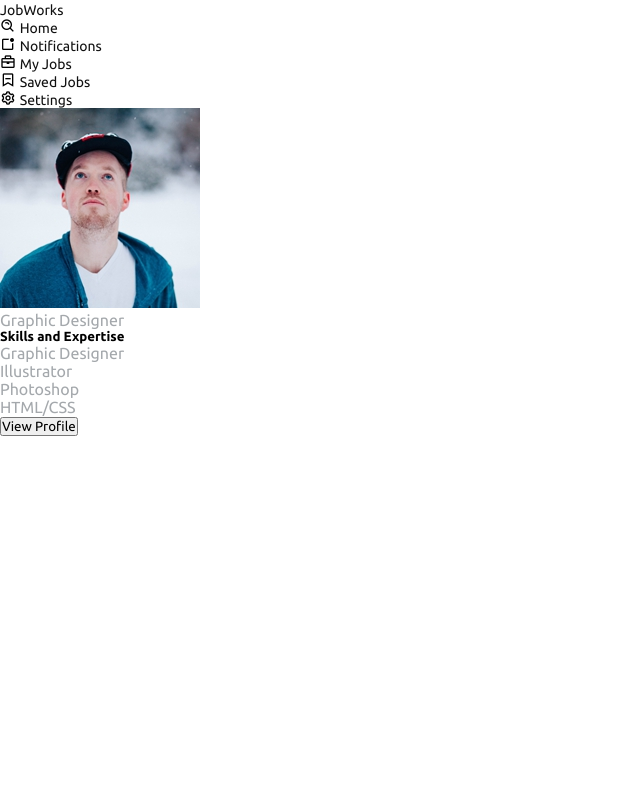
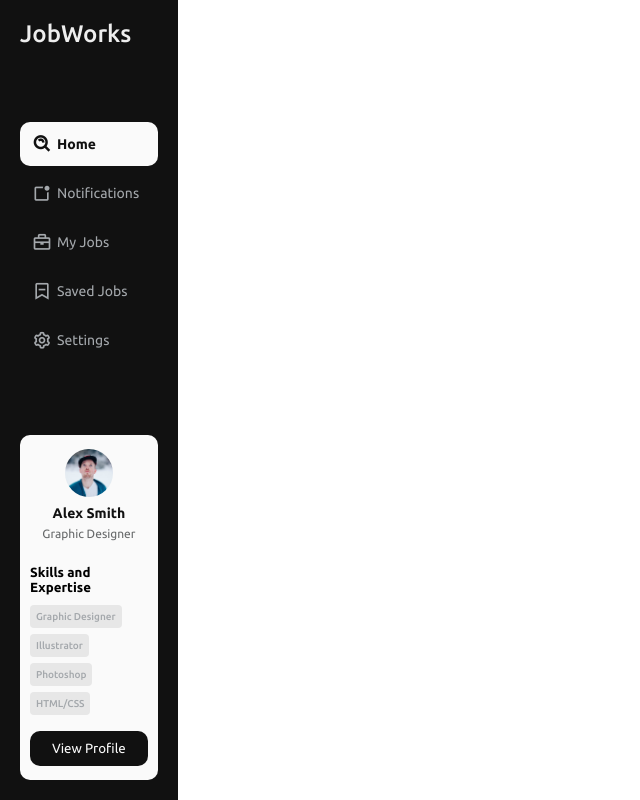
Before and after one commit to marykasp/design-frontend, a plain HTML site: page index.html in a window 1280 px wide. Shown: the whole page, without its empty margins (0-640 px from the left). Drawn offline with nearby package versions, Linux system fonts and the light colour scheme.

Commit message:
style: sidebar styles

```diff
--- a/index.html
+++ b/index.html
@@ -12,9 +12,11 @@
     <title>Job Platform | Design</title>
   </head>
   <body>
+    <!-- *** SIDEBAR *** -->
     <div class="sidebar">
       <a href="#">JobWorks</a>
 
+      <!-- Navigation Links -->
       <div class="side-nav">
         <div class="item active">
           <i class="bx bx-search-alt"></i>
@@ -40,9 +42,10 @@
 
       <!-- User Profile -->
       <div class="side-profile">
+        <!-- Profile Info -->
         <div class="info">
           <img src="assets/male-profile-1.png" alt="profile image" />
-          <a href=""></a>
+          <a href="#">Alex Smith</a>
           <p>Graphic Designer</p>
         </div>
         <!-- Profile Skills -->
@@ -67,5 +70,8 @@
         <button>View Profile</button>
       </div>
     </div>
+
+    <!-- *** MAIN CONTAINER *** -->
+    <div class="container"></div>
   </body>
 </html>
--- a/style.css
+++ b/style.css
@@ -1,4 +1,12 @@
 @import url("https://fonts.googleapis.com/css2?family=Ubuntu:ital,wght@0,300;0,400;0,500;0,700;1,300;1,400;1,500;1,700&display=swap");
+
+:root {
+  /* colors */
+  --main-dark: #111;
+  --main-light: #fafafa;
+  --font-gray: #a4a8ac;
+  --font-light: #eee;
+}
 
 * {
   margin: 0;
@@ -10,15 +18,129 @@
 
 a {
   text-decoration: none;
-  color: #111;
+  color: var(--main-dark);
   font-size: 0.875rem;
 }
 
 p {
-  color: #a4a8ac;
+  color: var(--font-gray);
 }
 
 body {
   display: flex;
   height: 100vh;
 }
+
+/***** SIDEBAR *****/
+.sidebar {
+  flex: 1;
+  background-color: var(--main-dark);
+  padding: 20px;
+  display: flex;
+  flex-direction: column;
+  justify-content: space-between;
+  transition: all 0.3s ease;
+}
+
+.sidebar > a {
+  font-size: 1.5rem;
+  color: var(--font-light);
+  font-weight: 500;
+}
+
+.sidebar .side-nav {
+  display: flex;
+  flex-direction: column;
+  gap: 5px;
+}
+
+.sidebar .side-nav .item {
+  display: flex;
+  align-items: center;
+  gap: 5px;
+  padding: 12px;
+  border-radius: 10px;
+  cursor: pointer;
+}
+
+.sidebar .side-nav .item a {
+  color: var(--font-gray);
+  transition: all 0.3s ease;
+}
+
+.sidebar .side-nav .item i {
+  font-size: 1.25rem;
+  color: var(--font-gray);
+  transition: all 0.3s ease;
+}
+
+/* active links */
+.sidebar .side-nav .item.active {
+  background: var(--main-light);
+}
+
+.sidebar .side-nav .item.active a,
+.sidebar .side-nav .item.active i {
+  color: var(--main-dark);
+  font-weight: bold;
+}
+
+.sidebar .side-profile {
+  background: var(--main-light);
+  padding: 14px 10px;
+  border-radius: 10px;
+}
+
+.sidebar .side-profile .info {
+  display: flex;
+  flex-direction: column;
+  align-items: center;
+}
+
+.sidebar .side-profile .info img {
+  width: 48px;
+  height: 48px;
+  object-fit: cover;
+  border-radius: 50%;
+}
+
+.sidebar .side-profile .info a {
+  font-weight: bold;
+  margin-top: 8px;
+}
+
+.sidebar .side-profile .info p {
+  font-size: 0.75rem;
+  color: #666869;
+  margin: 6px 0 25px;
+}
+
+.sidebar .side-profile .skills .skill-tags {
+  display: flex;
+  flex-wrap: wrap;
+  gap: 6px;
+  margin-top: 10px;
+}
+
+.sidebar .side-profile .skills .skill-tags .item {
+  padding: 6px;
+  background: #e7e7e7;
+  border-radius: 4px;
+  font-size: 10px;
+  font-weight: 500;
+}
+
+.sidebar .side-profile button {
+  margin-top: 16px;
+  width: 100%;
+  border: none;
+  padding: 10px;
+  background: var(--main-dark);
+  color: var(--main-light);
+  border-radius: 10px;
+  cursor: pointer;
+}
+
+.container {
+  flex: 8;
+}
```
